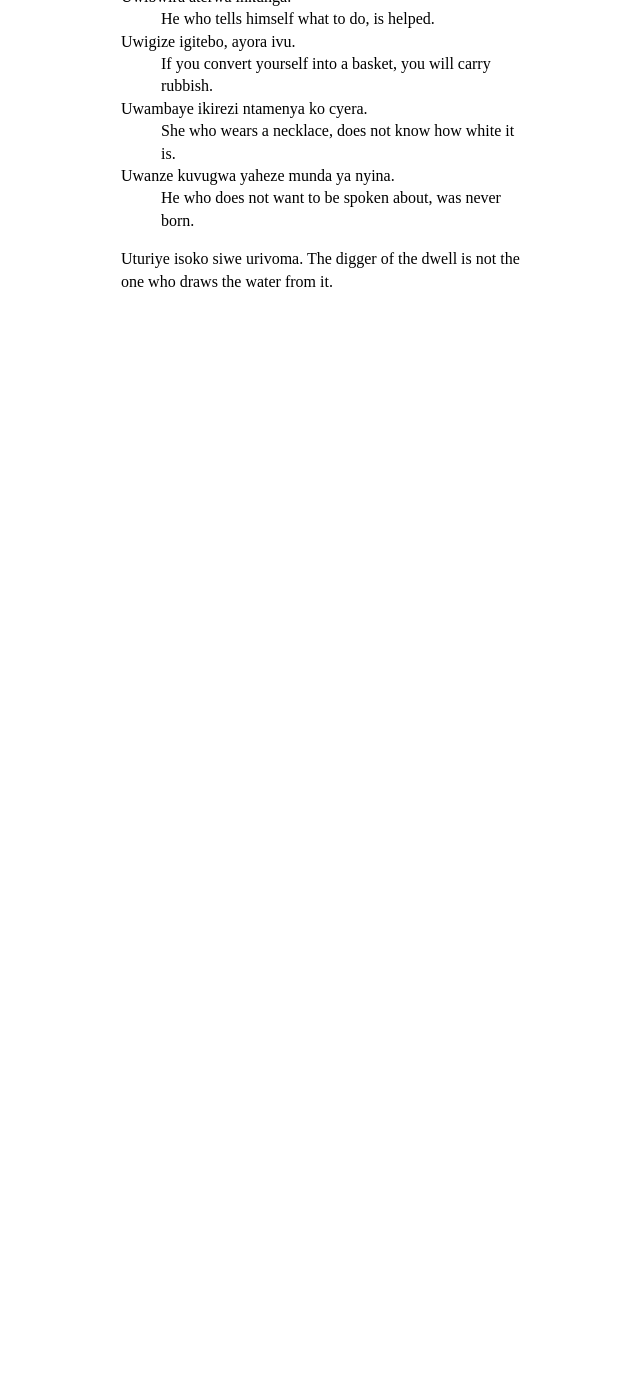
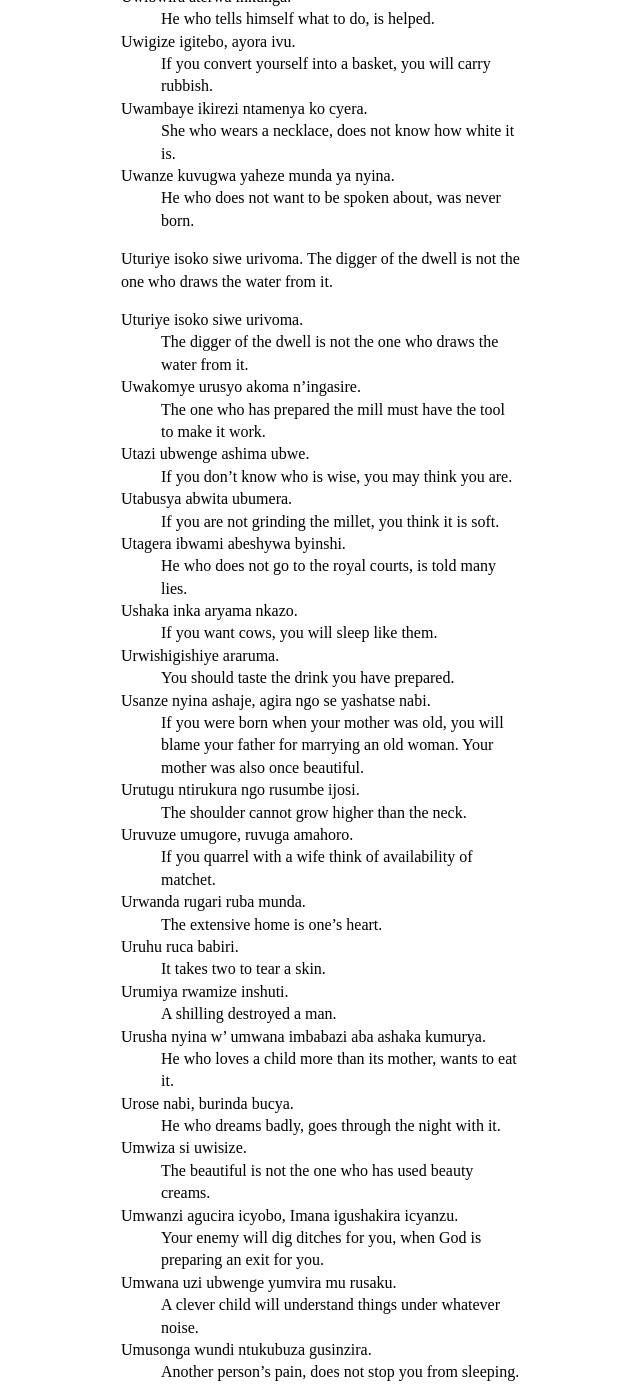
Before and after one commit to RwandaReads/RwandaReads.github.io, a Jekyll site: the page built from proverbs.md, in a window 1280 px wide and 1400 px high, scrolled down 3382 px. Shown: the whole window, without its empty margins (319-959 px from the left). Built offline with Jekyll 4.4.1, drawn with Linux system fonts in a browser that asks for light colours; before the commit the page ends 3691 px from its top, so only the background shows below that.

Commit message:
Added Proverbs

```diff
--- a/proverbs.md
+++ b/proverbs.md
@@ -197,3 +197,60 @@ Uwanze kuvugwa yaheze munda ya nyina.
 
 Uturiye isoko siwe urivoma.
 The digger of the dwell is not the one who draws the water from it.
+
+Uturiye isoko siwe urivoma.
+: The digger of the dwell is not the one who draws the water from it.
+
+Uwakomye urusyo akoma n’ingasire.
+: The one who has prepared the mill must have the tool to make it work.
+
+Utazi ubwenge ashima ubwe.
+: If you don’t know who is wise, you may think you are.
+
+Utabusya abwita ubumera.
+: If you are not grinding the millet, you think it is soft.
+
+Utagera ibwami abeshywa byinshi.
+: He who does not go to the royal courts, is told many lies.
+
+Ushaka inka aryama nkazo.
+: If you want cows, you will sleep like them.
+
+Urwishigishiye araruma.
+: You should taste the drink you have prepared.
+
+Usanze nyina ashaje, agira ngo se yashatse nabi.
+: If you were born when your mother was old, you will blame your father for marrying an old woman. Your mother was also once beautiful.
+
+Urutugu ntirukura ngo rusumbe ijosi.
+: The shoulder cannot grow higher than the neck.
+
+Uruvuze umugore, ruvuga amahoro.
+: If you quarrel with a wife think of availability of matchet.
+
+Urwanda rugari ruba munda.
+: The extensive home is one’s heart.
+
+Uruhu ruca babiri.
+: It takes two to tear a skin.
+
+Urumiya rwamize inshuti.
+: A shilling destroyed a man.
+
+Urusha nyina w’ umwana imbabazi aba ashaka kumurya.
+: He who loves a child more than its mother, wants to eat it.
+
+Urose nabi, burinda bucya.
+: He who dreams badly, goes through the night with it.
+
+Umwiza si uwisize.
+: The beautiful is not the one who has used beauty creams.
+
+Umwanzi agucira icyobo, Imana igushakira icyanzu.
+: Your enemy will dig ditches for you, when God is preparing an exit for you.
+
+Umwana uzi ubwenge yumvira mu rusaku.
+: A clever child will understand things under whatever noise.
+
+Umusonga wundi ntukubuza gusinzira.
+: Another person’s pain, does not stop you from sleeping.
```
